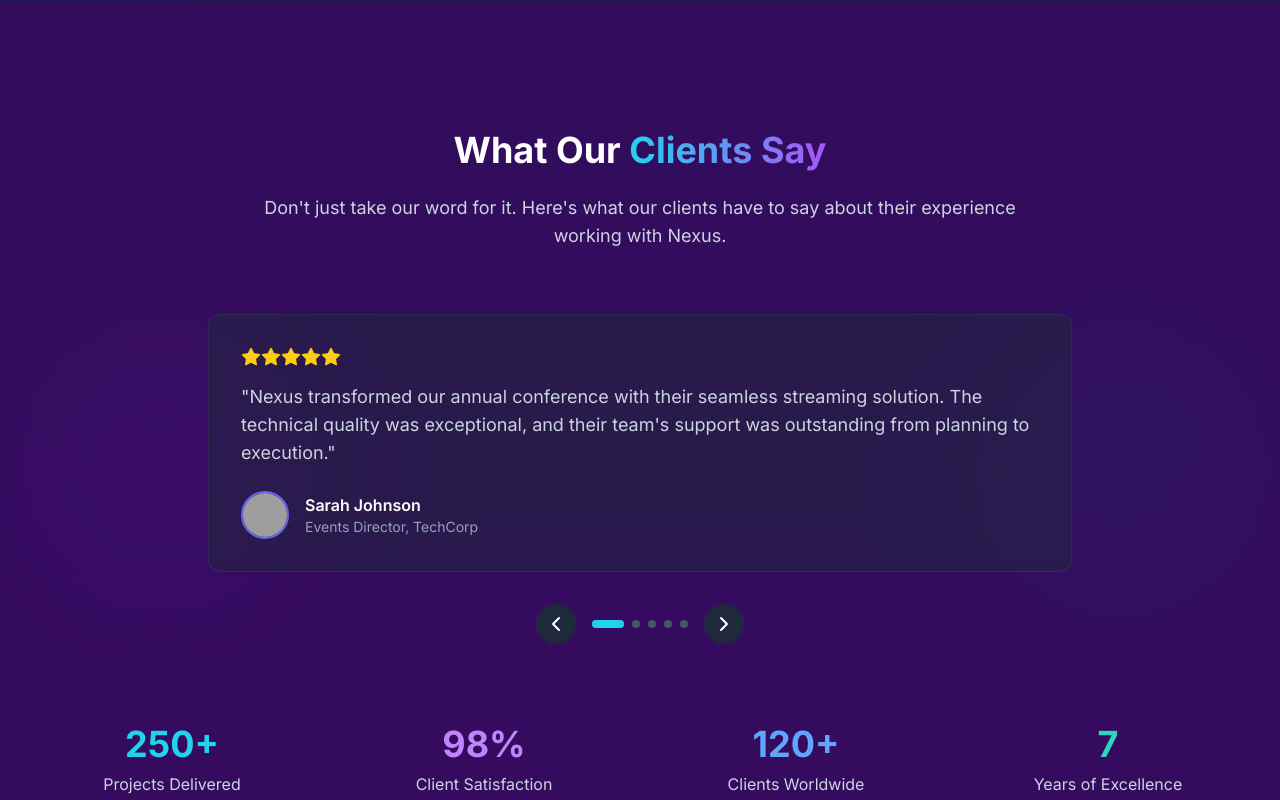
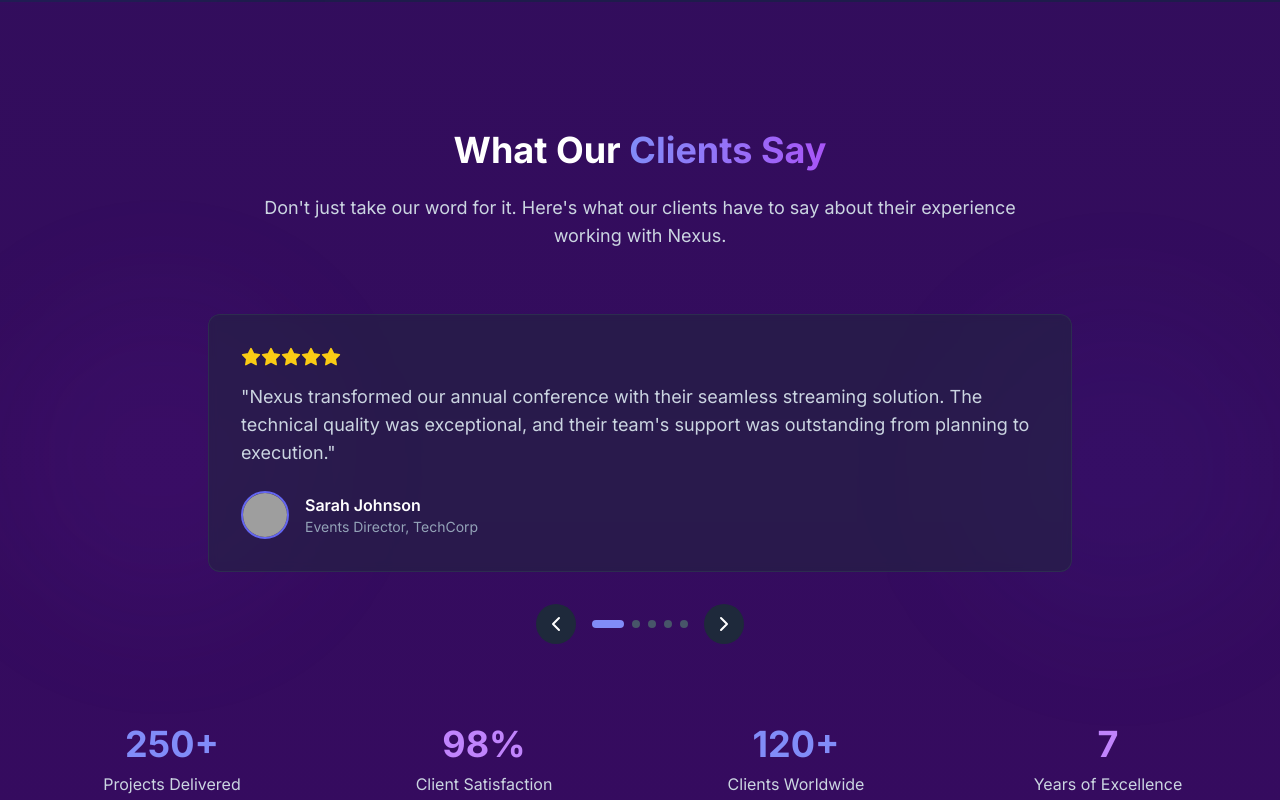
Before and after one commit to SharadS28N/nexuswebsite, a React (Vite) app: page / in a window 1280 px wide. Shown: the part 5500-6300 px from the top of the page. Built offline with nearby package versions, Linux system fonts and the light colour scheme; grey boxes are pictures that could not be loaded.

Commit message:
Update testimonial colors to match site theme

```diff
--- a/src/components/Testimonials.tsx
+++ b/src/components/Testimonials.tsx
@@ -62,7 +62,7 @@ const Testimonials = () => {
     <section id="testimonials" className="py-20 md:py-32 relative overflow-hidden">
       {/* Background elements */}
       <div className="absolute inset-0">
-        <div className="absolute top-1/3 right-0 w-80 h-80 bg-cyan-600/5 rounded-full blur-3xl"></div>
+        <div className="absolute top-1/3 right-0 w-80 h-80 bg-indigo-600/5 rounded-full blur-3xl"></div>
         <div className="absolute bottom-1/3 left-0 w-80 h-80 bg-purple-600/5 rounded-full blur-3xl"></div>
       </div>
 
@@ -74,7 +74,7 @@ const Testimonials = () => {
       >
         <div className="text-center max-w-3xl mx-auto mb-16">
           <h2 className="text-3xl md:text-4xl font-bold mb-6">
-            What Our <span className="text-transparent bg-clip-text bg-gradient-to-r from-cyan-400 to-purple-500">Clients Say</span>
+            What Our <span className="text-transparent bg-clip-text bg-gradient-to-r from-indigo-400 to-purple-500">Clients Say</span>
           </h2>
           <p className="text-slate-300 text-lg">
             Don't just take our word for it. Here's what our clients have to say about their experience working with Nexus.
@@ -136,7 +136,7 @@ const Testimonials = () => {
                   key={index}
                   onClick={() => setActiveIndex(index)}
                   className={`h-2 rounded-full transition-all ${
-                    activeIndex === index ? 'w-8 bg-cyan-400' : 'w-2 bg-slate-600'
+                    activeIndex === index ? 'w-8 bg-indigo-400' : 'w-2 bg-slate-600'
                   }`}
                   aria-label={`Go to testimonial ${index + 1}`}
                 />
@@ -155,7 +155,7 @@ const Testimonials = () => {
 
         <div className="mt-20 grid grid-cols-2 md:grid-cols-4 gap-8">
           <div className="flex flex-col items-center text-center">
-            <h3 className="text-3xl md:text-4xl font-bold text-cyan-400 mb-2">250+</h3>
+            <h3 className="text-3xl md:text-4xl font-bold text-indigo-400 mb-2">250+</h3>
             <p className="text-slate-300">Projects Delivered</p>
           </div>
 
@@ -165,12 +165,12 @@ const Testimonials = () => {
           </div>
 
           <div className="flex flex-col items-center text-center">
-            <h3 className="text-3xl md:text-4xl font-bold text-blue-400 mb-2">120+</h3>
+            <h3 className="text-3xl md:text-4xl font-bold text-indigo-400 mb-2">120+</h3>
             <p className="text-slate-300">Clients Worldwide</p>
           </div>
 
           <div className="flex flex-col items-center text-center">
-            <h3 className="text-3xl md:text-4xl font-bold text-teal-400 mb-2">7</h3>
+            <h3 className="text-3xl md:text-4xl font-bold text-purple-400 mb-2">7</h3>
             <p className="text-slate-300">Years of Excellence</p>
           </div>
         </div>
```
